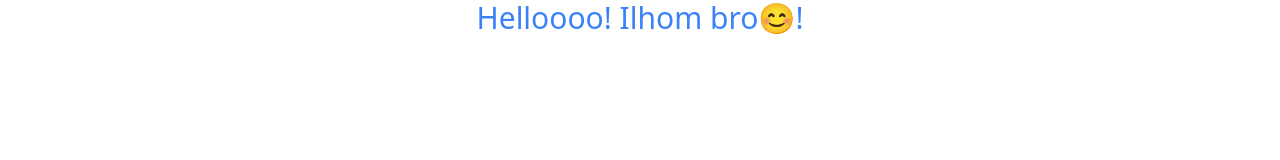
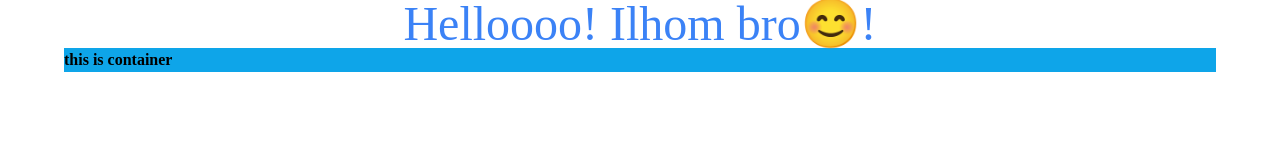
Before and after one commit to IbrohimovDev/UIC-dreeuz, a website built with Vite: page index.html in a window 1280 px wide. Built offline with nearby package versions, Linux system fonts and the light colour scheme; files whose address does not match are found by name.

Commit message:
add:css presets added

```diff
--- a/index.html
+++ b/index.html
@@ -5,9 +5,13 @@
     <meta http-equiv="X-UA-Compatible" content="IE=edge">
     <meta name="viewport" content="width=device-width, initial-scale=1.0">
     <link rel="stylesheet" href="./style.css">
+    <link rel="shortcut icon" href="./assets/images/favicon.svg" type="image/x-icon">
     <title>Dree.uz</title>
 </head>
 <body>
-    <h1 class="text-center text-3xl text-blue-500 font-sans">Helloooo! Ilhom bro😊!</h1>
+    <h1 class="text-center text-5xl text-blue-500">Helloooo! Ilhom bro😊!</h1>
+    <div class="container font-bold font-['light'] bg-sky-500">
+        this is container
+    </div>
 </body>
 </html>
--- a/style.css
+++ b/style.css
@@ -1,3 +1,45 @@
 @tailwind base;
 @tailwind components;
 @tailwind utilities;
+
+
+@font-face {
+    font-family: 'black';
+    src: url('./assets/font/cera-pro-sv/Cera\ Pro\ Black.otf');
+}
+@font-face {
+    font-family: 'blackItalic';
+    src: url('./assets/font/cera-pro-sv/Cera\ Pro\ Black\ Italic.otf.otf');
+}
+@font-face {
+    font-family: 'bold';
+    src: url('./assets/font/cera-pro-sv/Cera Pro Bold.otf');
+}
+@font-face {
+    font-family: 'medium';
+    src: url('./assets/font/cera-pro-sv/Cera Pro Medium.otf');
+}
+@font-face {
+    font-family: 'regularItalic';
+    src: url('./assets/font/cera-pro-sv/Cera Pro Regular Italic.otf');
+}
+@font-face {
+    font-family: 'light';
+    src: url('./assets/font/cera-pro-sv/Cera Pro Light.otf.otf');
+}
+
+* {
+    padding: 0;
+    margin: 0;
+    box-sizing: border-box;
+}
+
+body {
+    font-family: 'Cera\ Pro\ Medium.otf';
+}
+
+.container {
+    width: 90%;
+    max-width: 1192px;
+    margin: 0 auto;
+}
```
Also changed, not shown: assets/font/cera-pro-sv/Cera Pro Black Italic.otf (added), assets/font/cera-pro-sv/Cera Pro Black.otf (added), assets/font/cera-pro-sv/Cera Pro Bold.otf (added), assets/font/cera-pro-sv/Cera Pro Light.otf (added), assets/font/cera-pro-sv/Cera Pro Medium.otf (added), assets/font/cera-pro-sv/Cera Pro Regular Italic.otf (added), assets/images/favicon.svg (added).
